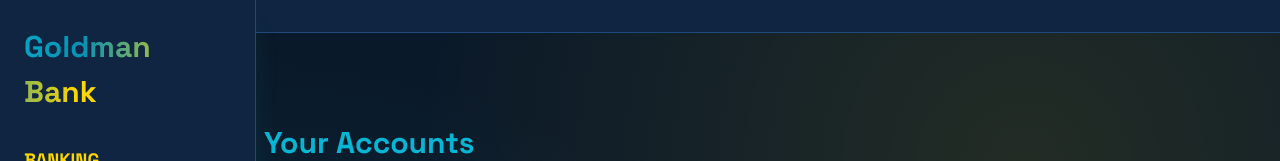
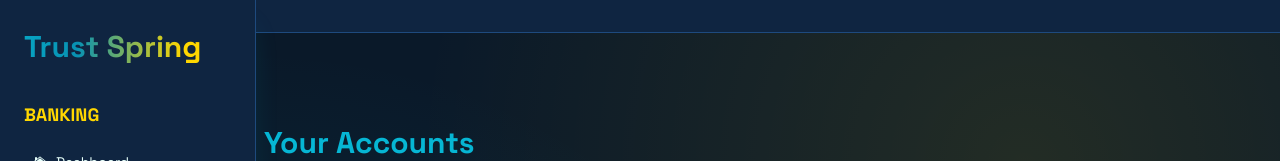
Before and after one commit to Codezilar/trustspring, a Next.js app: page /account in a window 1280 px wide. Shown: the top 161 px of the page. Built offline with nearby package versions, Linux system fonts and the light colour scheme; no server answers.

Commit message:
side bar

```diff
--- a/src/component/Sidebar.tsx
+++ b/src/component/Sidebar.tsx
@@ -67,7 +67,7 @@
         <div className="sidebar-container">
             <div className="side-top">
                 <span className="theme-gradient">
-                    Goldman Bank
+                    Trust Spring
                 </span>
             </div>
             <div className="bank-wrap">
```
